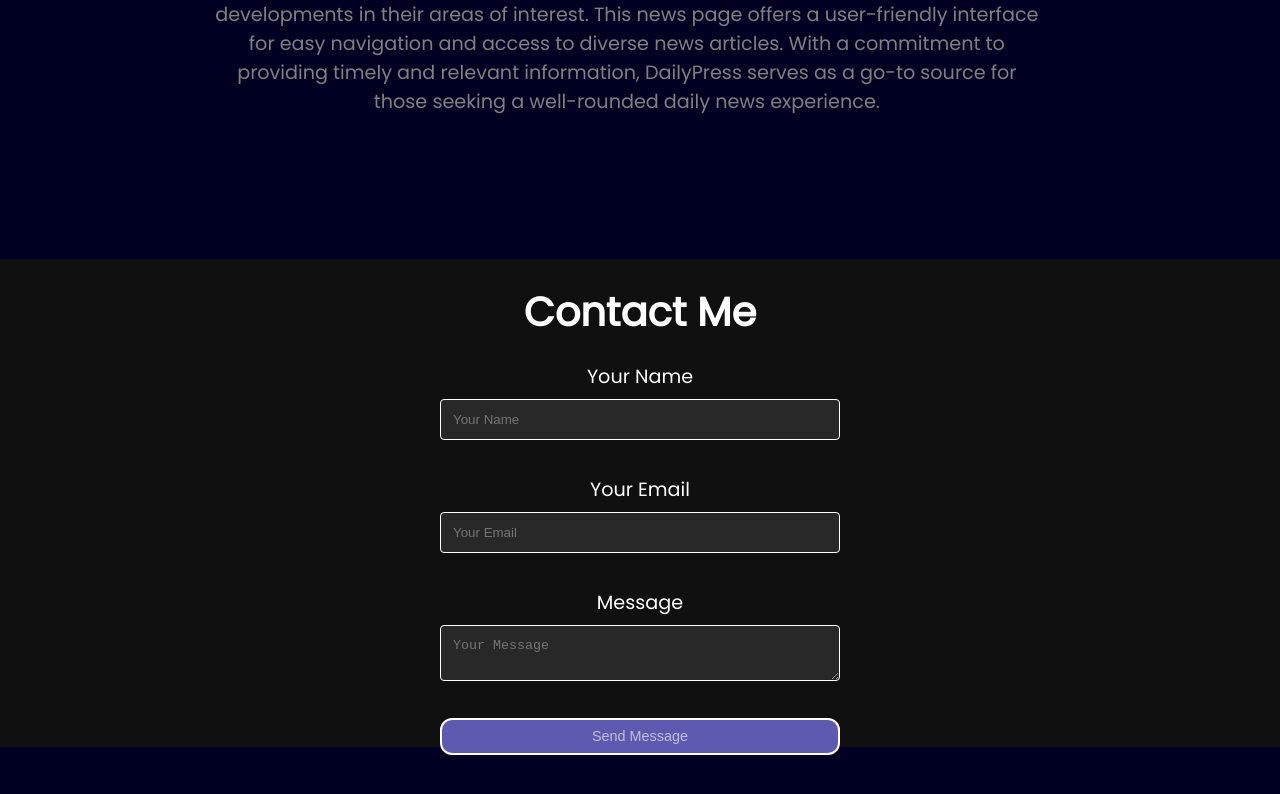
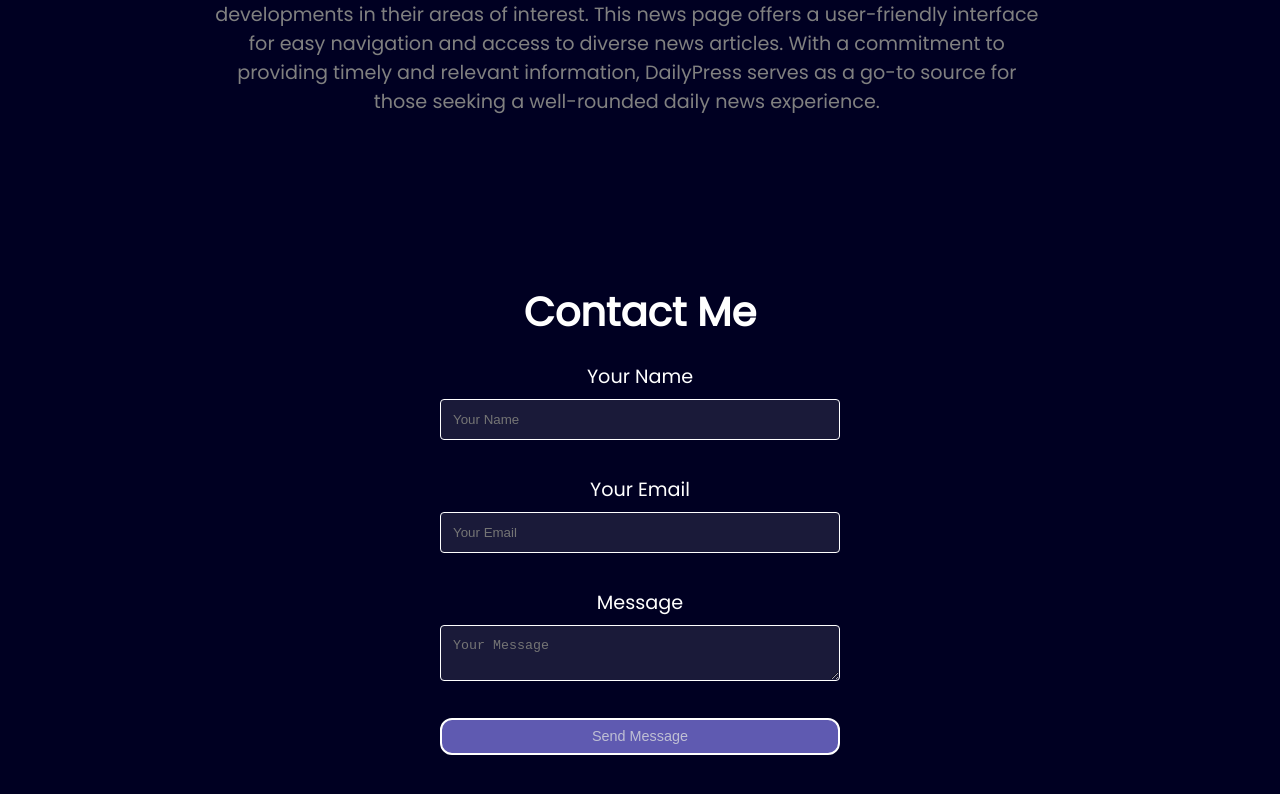
Before and after one commit to Hashir39/portfolio, a React (Create React App) app: page / in a window 1280 px wide. Shown: the part 4433-5227 px from the top of the page. Before the commit the page ends 5198 px from the top, so only its background shows below. Built offline with nearby package versions, Linux system fonts and the light colour scheme.

Commit message:
first commit

```diff
--- a/src/index.css
+++ b/src/index.css
@@ -161,8 +161,11 @@ nav ul li a:hover{
 
 
 .contact-section {
-  background-color: #111010 !important;
+  background-color: rgb(0, 0, 34);
   margin-top: 70px;
+  margin-bottom: 20px;
+  padding-bottom: 20px;
+  height: 5vh;
   padding: 13px;
   text-align: center;
 }
@@ -314,7 +317,6 @@ nav ul li a:hover{
     margin-bottom: 50px;
   }
   .contact-section {
-    background-color: #111010 !important;
     padding: 23px;
     text-align: center;
 
@@ -329,7 +331,8 @@ nav ul li a:hover{
     height: unset;
   }
   .contact-section{
-    height: 61vh;
+
+    height: auto;
   }
   .firstsection{
     flex-direction: column-reverse;
@@ -365,28 +368,4 @@ nav ul li a:hover{
   .image-top{
     top: 133px;
   }
-  .nav-links {
-    display: none;
-    flex-direction: column;
-    width: 100%;
-    position: absolute;
-    top: 60px;
-    left: 0;
-    background-color: #333;
-    text-align: center;
-    z-index: 1; /* Ensure it appears above other content */
 }
-
-.nav-links.show {
-    display: flex;
-}
-
-.nav-links li {
-    margin: 0;
-    padding: 10px;
-}
-
-.toggle-btn {
-    display: block;
-}
-}
```
Also changed, not shown: 1 other file (tests, documents, lock files or other folders).
